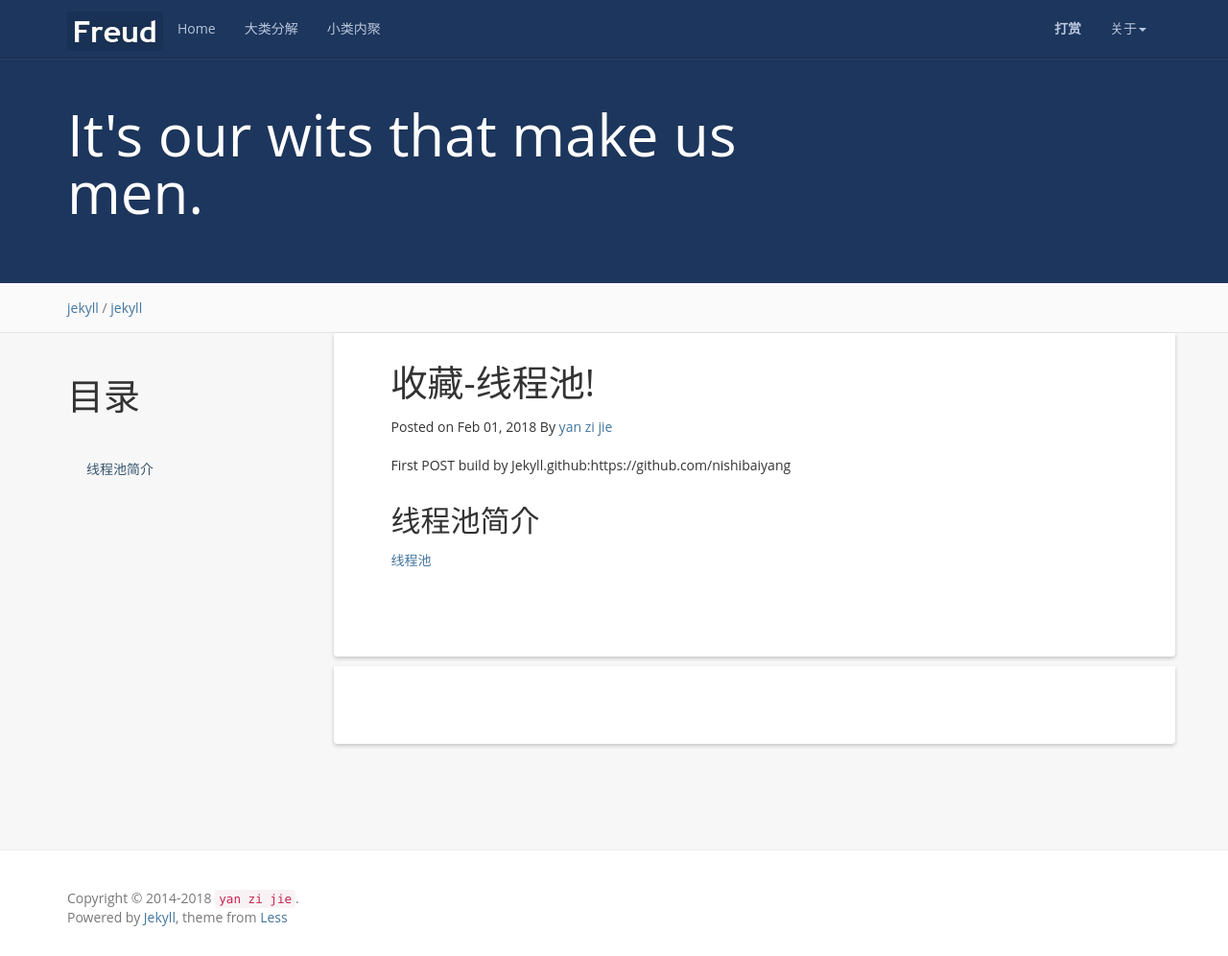
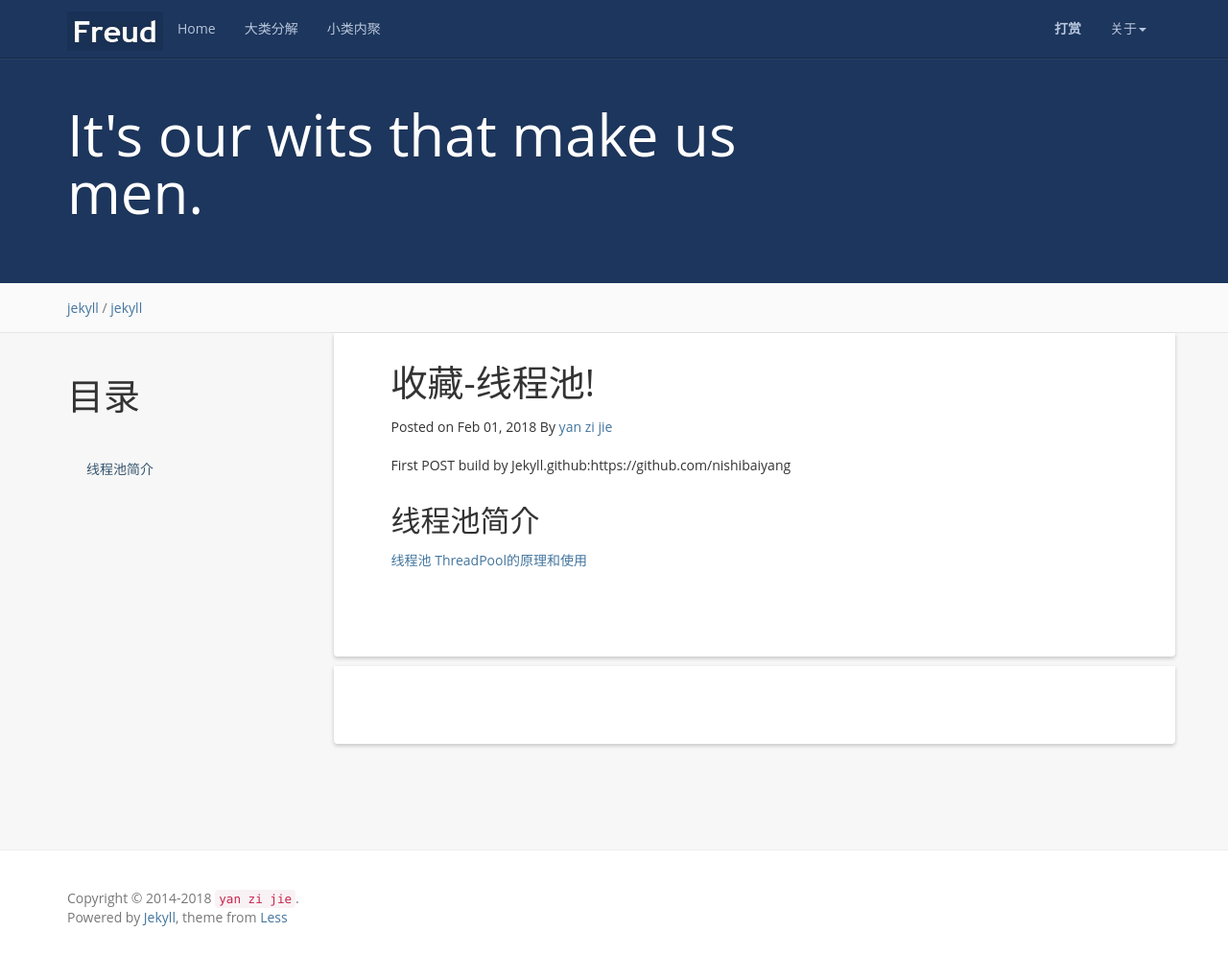
Before and after one commit to nishibaiyang/yanzijie_blog, a Jekyll site: the page built from _posts/2018-02-01-收藏_线程池.md, in a window 1280 px wide and 996 px high. Shown: the whole window at 96% size. Built offline with Jekyll 4.4.1, drawn with Linux system fonts in a browser that asks for light colours; nearby versions of some CDN libraries; comment, search, counter and statistics services are not loaded.

Commit message:
Update 2018-02-01-收藏_线程池.md

```diff
--- a/_posts/2018-02-01-收藏_线程池.md
+++ b/_posts/2018-02-01-收藏_线程池.md
@@ -16,7 +16,8 @@ First POST build by Jekyll.github:https://github.com/nishibaiyang
 线程池简介
 ------------------------
 
-[线程池](https://juejin.im/post/5a743c526fb9a063557d7eba" 线程池"){:target="_blank"}
+[线程池](https://juejin.im/post/5a743c526fb9a063557d7eba" 线程池")
+[ThreadPool的原理和使用](http://www.jb51.net/article/139184.htm)
 
 
 
```
